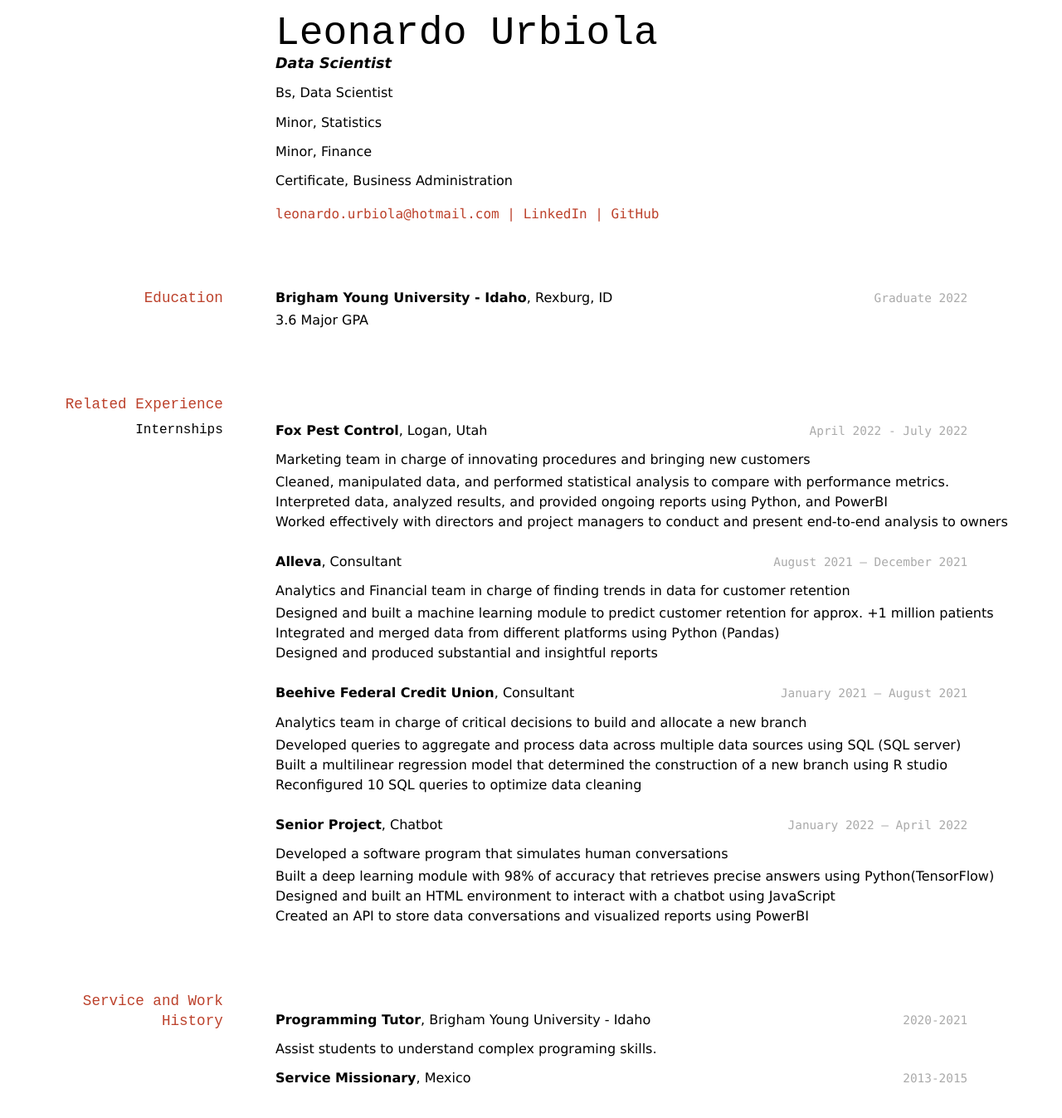
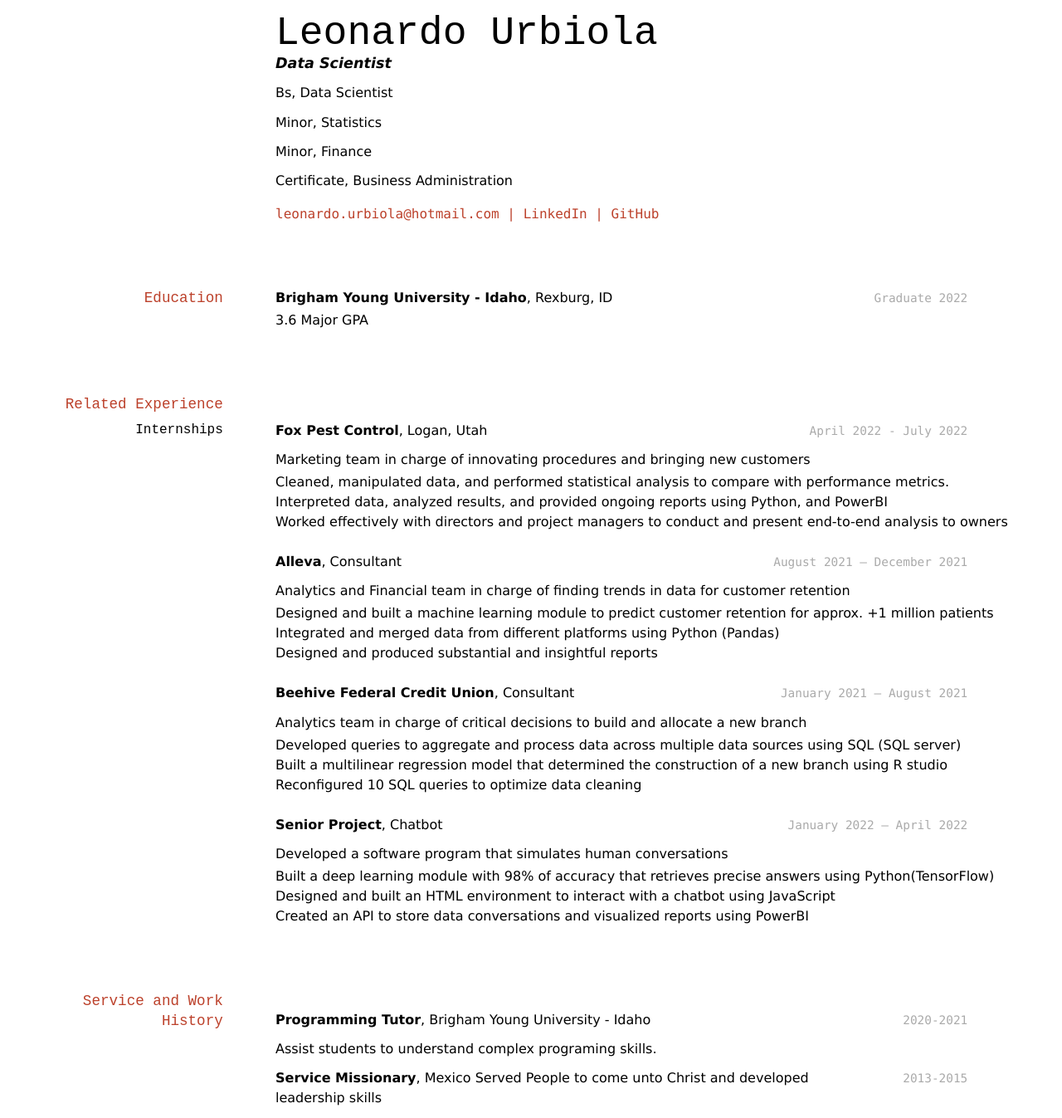
Before and after one commit to Leonardoup11/Urbiola_Resume, a Jekyll site: the page built from docs/index.md, in a window 1280 px wide. Shown: the whole page at 83% size. Built offline with Jekyll 4.4.1, drawn with Linux system fonts in a browser that asks for light colours; before the commit the page ends 1323 px from its top, so only the background shows below that.

Commit message:
add second description

```diff
--- a/docs/index.md
+++ b/docs/index.md
@@ -82,7 +82,7 @@ Assist students to understand complex programing skills.
 
 `2013-2015`
 __Service Missionary__, Mexico
-
+Served People to come unto Christ and developed leadership skills
 
 
 <!-- ### Footer
```
